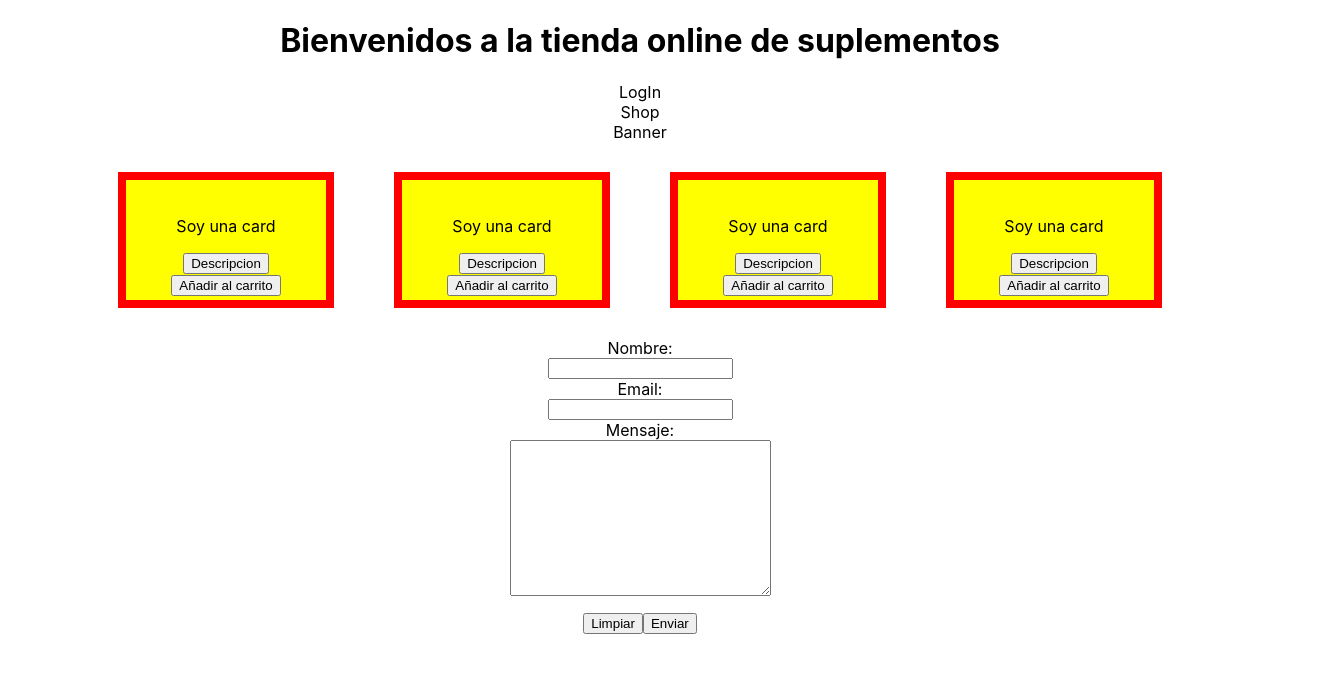
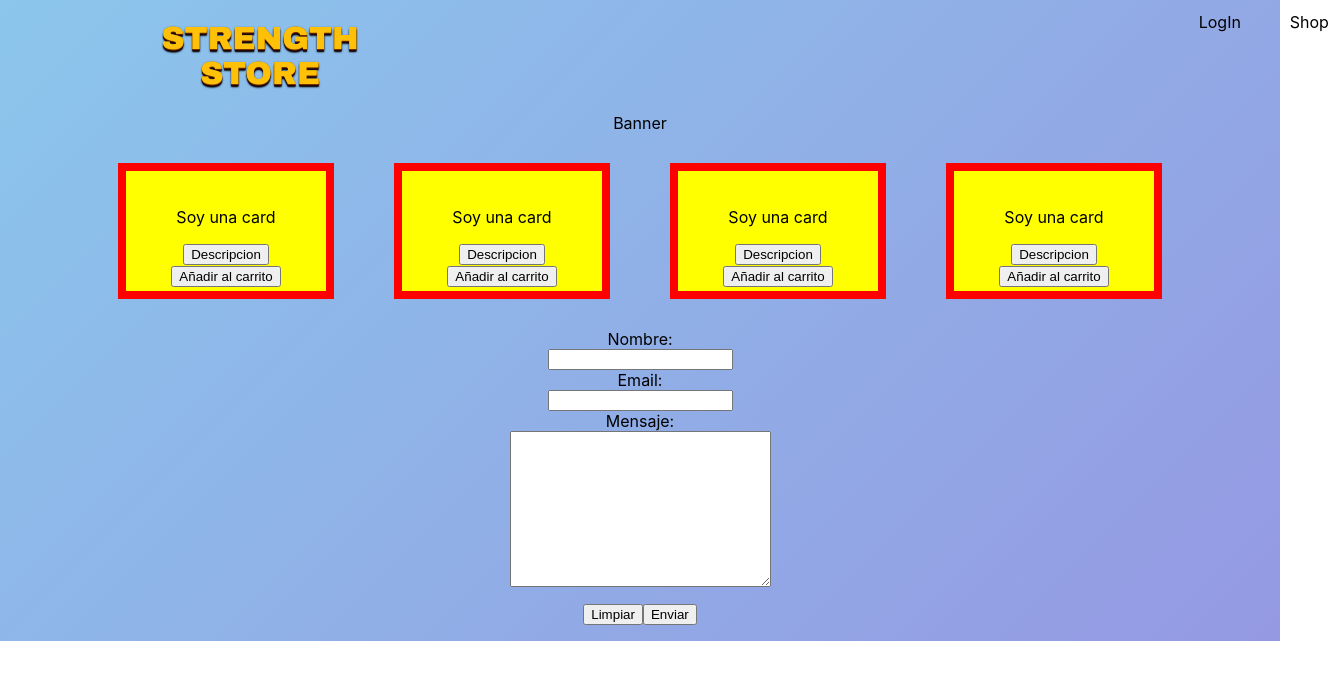
Before and after one commit to hermankraus/E-Commerce, a React (Create React App) app in the folder ecommerce/: page / in a window 1280 px wide. Shown: the top 680 px of the page, 1329 px wide, since content can reach past the window. Built offline with nearby package versions, Linux system fonts and the light colour scheme.

Commit message:
organizating header elements

```diff
--- a/ecommerce/src/App.css
+++ b/ecommerce/src/App.css
@@ -1,6 +1,9 @@
 .App {
+
     text-align: center;
     align-items: center;
     justify-content: center;
+    background-color: #8BC6EC;
+    background-image: linear-gradient(135deg, #8BC6EC 0%, #9599E2 100%);
 
 }
--- a/ecommerce/src/App.js
+++ b/ecommerce/src/App.js
@@ -4,13 +4,15 @@ import Dashboard from "./components/Dashboard/Dashboard";
 import LogIn from "./components/LogIn/LogIn";
 import ProductRequest from "./components/ProductRequest/ProductRequest";
 import Shop from "./components/Shop/Shop";
+import Header from "./components/Header/Header";
 
 function App() {
   return (
     <div className="App">
-      <h1> Bienvenidos a la tienda online de suplementos</h1>
-      <LogIn />
-      <Shop />
+      <Header>
+        <LogIn />
+        <Shop />
+      </Header>
       <Banner />
       <Dashboard />
       <ProductRequest/>
--- /dev/null
+++ b/ecommerce/src/components/Header/Header.css
@@ -0,0 +1,31 @@
+
+h1{
+
+    color: #ffc107;
+    font-family: "Arial Black", Gadget, sans-serif;
+    text-shadow: 0px 0px 0 rgb(184,122,0),
+                     0px 1px 0 rgb(113,51,0),
+                     0px 2px  0 rgb(42,-20,0),
+                     0px 3px 2px rgba(0,0,0,1),
+                     0px 3px 1px rgba(0,0,0,0.5),
+                     0px 0px 2px rgba(0,0,0,.2);
+
+}
+
+
+.login-shop-container{
+
+    margin-left: 70%;
+    margin-top: 1%;
+    display: flex;
+    flex-direction: row;
+
+}
+
+
+.header-container {
+
+    display: flex;
+    flex-direction: row;
+    margin-left: 10%;
+}
--- /dev/null
+++ b/ecommerce/src/components/Header/Header.js
@@ -0,0 +1,15 @@
+import "./Header.css"
+const Header = ({children}) => {
+  return (
+    <div className="header-container">
+
+
+        <h1>STRENGTH STORE</h1>
+
+        <div className="login-shop-container"> {children} </div>
+
+    </div>
+  )
+}
+
+export default Header
--- /dev/null
+++ b/ecommerce/src/components/LogIn/LogIn.css
@@ -0,0 +1,4 @@
+.login-container{
+
+    margin-right: 60% ;
+}
--- a/ecommerce/src/components/LogIn/LogIn.js
+++ b/ecommerce/src/components/LogIn/LogIn.js
@@ -1,8 +1,9 @@
-
+import "./LogIn.css"
 
 const LogIn = () => {
   return (
-    <div>LogIn</div>
+
+    <div className="login-container">LogIn</div>
   )
 }
 
--- a/ecommerce/src/components/Shop/Shop.js
+++ b/ecommerce/src/components/Shop/Shop.js
@@ -1,5 +1,7 @@
 const Shop = () => {
+
   return <div>Shop</div>;
+
 };
 
 export default Shop;
```
